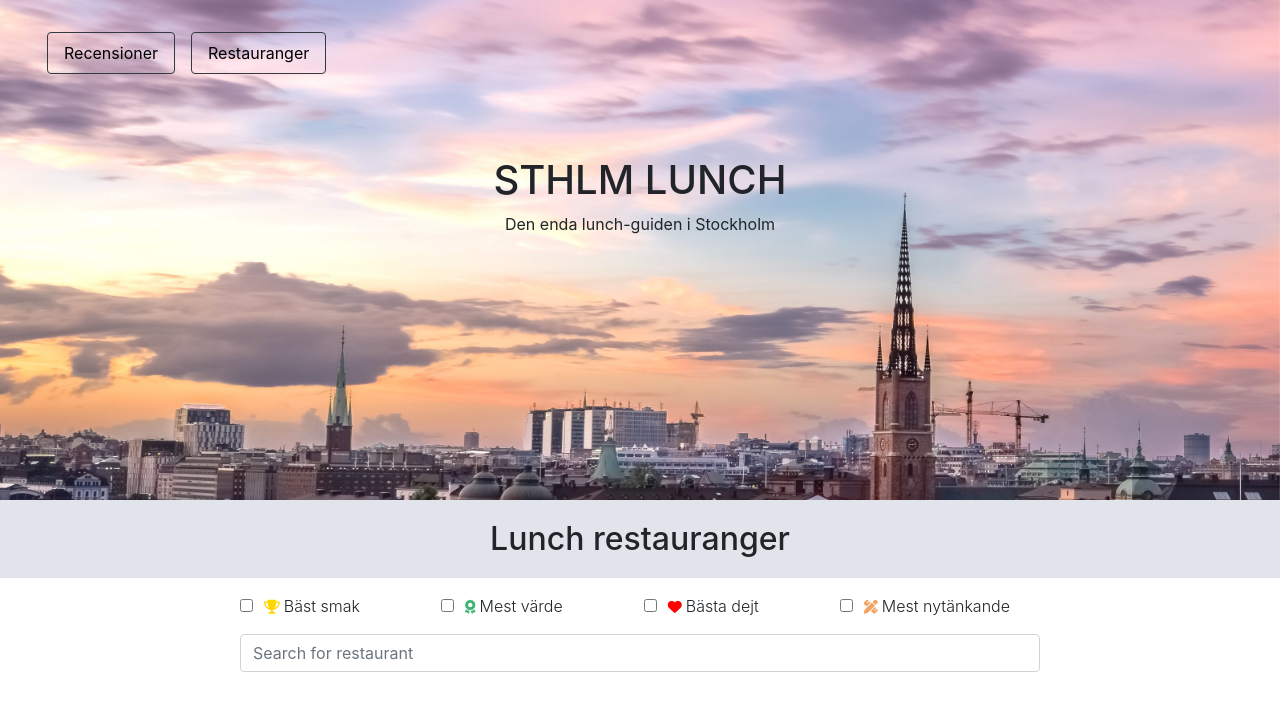
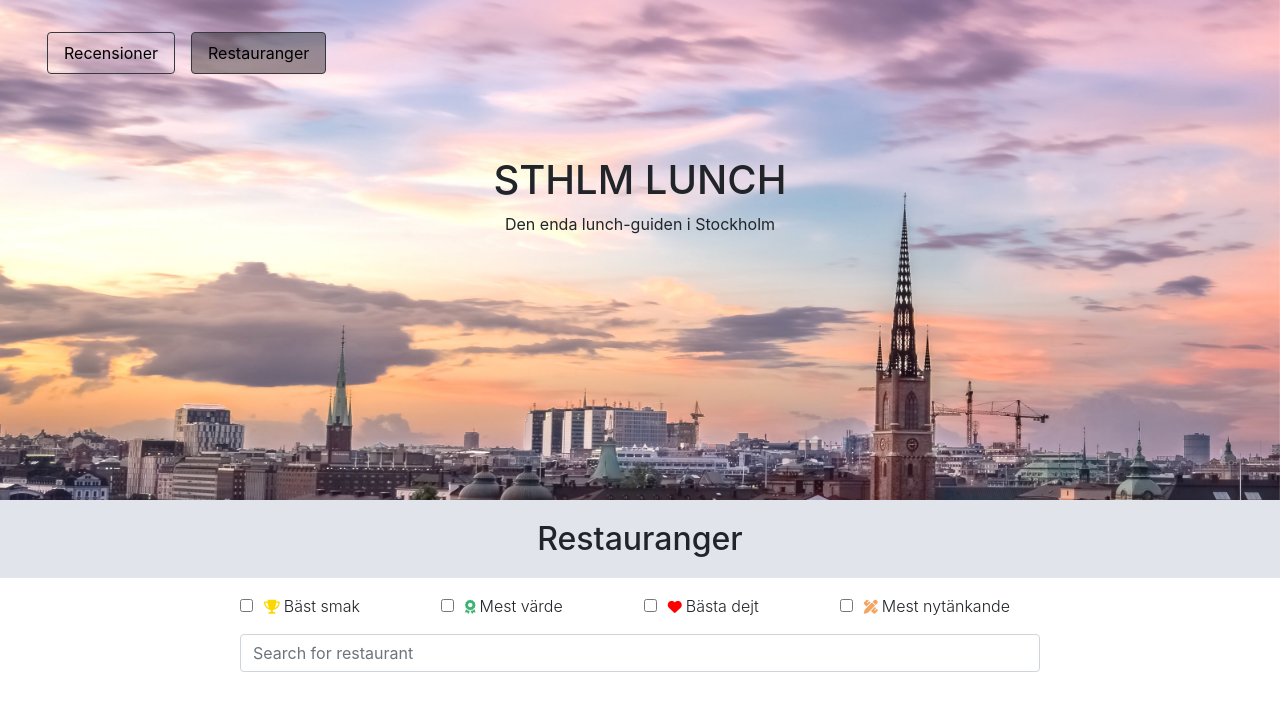
Before and after one commit to Quaker0/lunches, a React (Create React App) app: page /#/restaurants in a window 1280 px wide. Shown: the top 710 px of the page. Built offline with nearby package versions, Linux system fonts and the light colour scheme; no server answers.

Commit message:
cleanup navbar and h2s

```diff
--- a/public/index.html
+++ b/public/index.html
@@ -19,7 +19,7 @@ for(h=0;h<l.length;h++)c(e,l[h]);var f="set set_once union unset remove delete".
 MIXPANEL_CUSTOM_LIB_URL:"file:"===c.location.protocol&&"//cdn4.mxpnl.com/libs/mixpanel-2-latest.min.js".match(/^\/\//)?"https://cdn4.mxpnl.com/libs/mixpanel-2-latest.min.js":"//cdn4.mxpnl.com/libs/mixpanel-2-latest.min.js";d=c.getElementsByTagName("script")[0];d.parentNode.insertBefore(b,d)}})(document,window.mixpanel||[]);
 mixpanel.init("d7a7c6b2479a03ab4163bd44a5c0b26d");</script>
 
-    <title>Lunch</title>
+    <title>STHLM LUNCH - The Stockholm Lunch Guide</title>
 
   </head>
   <body>
--- a/src/AllReviewsPage.js
+++ b/src/AllReviewsPage.js
@@ -44,7 +44,7 @@ export default class AllReviewsPage extends Component {
     filteredReviews.forEach((review) => reviewCards.push(<ReviewCard key={review.timestamp} review={review}/>));
     return (
       <>
-        <h2 className="page-header text-center">Lunch Recensioner</h2>
+        <h2 className="page-header text-center">Recensioner</h2>
         <div className="container">
           <div id="reviews" className="row">
            { reviewCards }
--- a/src/Head.js
+++ b/src/Head.js
@@ -14,8 +14,8 @@ export default class Head extends PureComponent {
 
 	    		<div className="container-fluid sthlm-cover" style={{backgroundImage: `url(${stockholm})`, width:"100%", height:"500px", backgroundAttachment: "fixed", backgroundPosition: "center center", backgroundRepeat: "no-repeat", backgroundSize: "cover"}}>
 		    		<div className="row navbar justify-content-start mx-2">
-						<NavLink to="/" className="p-2 px-3 m-2 my-4 border border-dark rounded" title="Senaste Lunch Recensioner">Recensioner</NavLink>
-						<NavLink to="/restaurants" className="p-2 px-3 m-2 my-4 border border-dark rounded" title="Lunch Restauranger - Best Lunch Stockholm - Bäst Lunch Stockholm">Restauranger</NavLink>
+						<NavLink exact to="/" className="p-2 px-3 m-2 my-4 border border-dark rounded" title="Senaste Lunch Recensioner">Recensioner</NavLink>
+						<NavLink exact to="/restaurants" className="p-2 px-3 m-2 my-4 border border-dark rounded" title="Lunch Restauranger - Best Lunch Stockholm - Bäst Lunch Stockholm">Restauranger</NavLink>
 				    </div>
 					<div className="row" style={{"padding": "50px 0 70px 0"}}>
 					 	<div className="mx-auto">
--- a/src/RestaurantReviewsPage.js
+++ b/src/RestaurantReviewsPage.js
@@ -9,11 +9,15 @@ export default class RestaurantReviewsPage extends Component {
     super(props);
     const params = new URLSearchParams(this.props.location.search);
     window.mixpanel.track("Page view", {"page": "Restaurants page"});
-    if (params.get("origin")) {
-      window.mixpanel.track("Origin filter used");
+    const originFilter = params.get("origin");
+    if (originFilter) {
+      window.mixpanel.track("Filter used", {"filterType": "origin"});
     }
+
     this.state = {
-      "reviews": "", "aggregatedReviews": {}, "bestTaste": false, "bestDate": false, "mostValue": false, "mostInnovative": false, "searchPhrase": null, "originFilter": params.get("origin")
+      reviews: null, aggregatedReviews: {}, bestTaste: false, bestDate: false,
+      mostValue: false, mostInnovative: false, searchPhrase: null,
+      originFilter: originFilter
     };
     this.toggleTasteCheckbox = this.toggleTasteCheckbox.bind(this);
     this.toggleDateCheckbox = this.toggleDateCheckbox.bind(this);
@@ -88,13 +92,14 @@ export default class RestaurantReviewsPage extends Component {
         }
       });
     }
+
     let restaurantCards = [];
     Object.keys(filteredReviews).forEach(restaurant => restaurantCards.push(
       <RestaurantCard key={restaurant} restaurant={restaurant} reviews={filteredReviews[restaurant]} aggregatedReviews={aggregatedReviews[restaurant]} />
     ));
     return (
       <>
-        <h2 className="page-header text-center">Lunch restauranger</h2>
+        <h2 className="page-header text-center">Restauranger</h2>
         <SearchBar toggleTaste={this.toggleTasteCheckbox} toggleDateCheckbox={this.toggleDateCheckbox} toggleValueCheckbox={this.toggleValueCheckbox} toggleInnovationCheckbox={this.toggleInnovationCheckbox} search={this.search}/>
         <div className="container">
           {originFilter ? <p className="d-inline-block text-info px-2">Filtrerat på <strong>{originFilter}</strong> <button onClick={this.removeOriginFilter} type="button" className="btn p-1" style={{"marginTop": "-2px"}} ><i className="fas fa-times"/></button></p> : <></>}
--- a/src/ReviewCard.js
+++ b/src/ReviewCard.js
@@ -18,7 +18,9 @@ export default class ReviewCard extends Component {
   			<Link to={restaurantRedirect}><h4 style={{width:"60%"}}>{review.restaurant}</h4></Link>
 		     <h4 className="font-weight-light">{review.meal}</h4>
          {pepperIcons}
-        <Link to={`/restaurants?origin=${review.origin}`}><i className={"fas fa-globe-" + _.get(originMap, firstOrigin, "asia") + " fa-sm position-absolute pb-2"} style={{top:30, right:20}}> {review.origin}</i></Link>
+        <Link to={{pathname: "/restaurants", search: "?origin=" + review.origin}}>
+          <i className={"fas fa-globe-" + _.get(originMap, firstOrigin, "asia") + " fa-sm position-absolute pb-2"} style={{top:30, right:20}}> {review.origin}</i>
+        </Link>
   			<div>{review.description}</div>
   			<div className="font-weight-bold">Pris: {review.price}kr</div>
 
--- a/src/index.css
+++ b/src/index.css
@@ -19,14 +19,23 @@ a:hover {
   text-decoration: underline;
 }
 
-div.navbar > a {
+.navbar > a {
   color: black !important;
 }
 
-div.navbar > a:hover {
+.navbar > a:hover {
   color: black !important;
+  background-color: #00000060;
+  color: white !important;
   text-decoration: none;
-  background-color: white;
+}
+
+.navbar .active {
+  background-color: #00000060;
+}
+
+.navbar .active a {
+  opacity: 100% !important;
 }
 
 .page-header {
```
